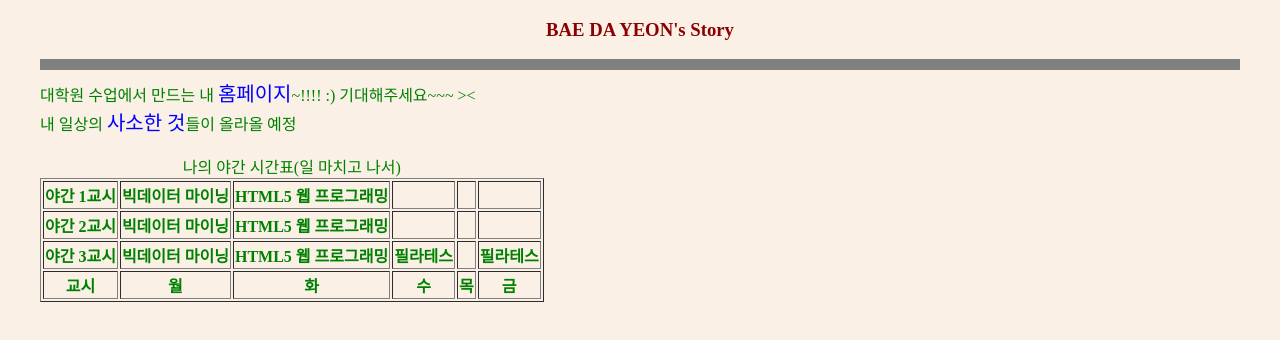
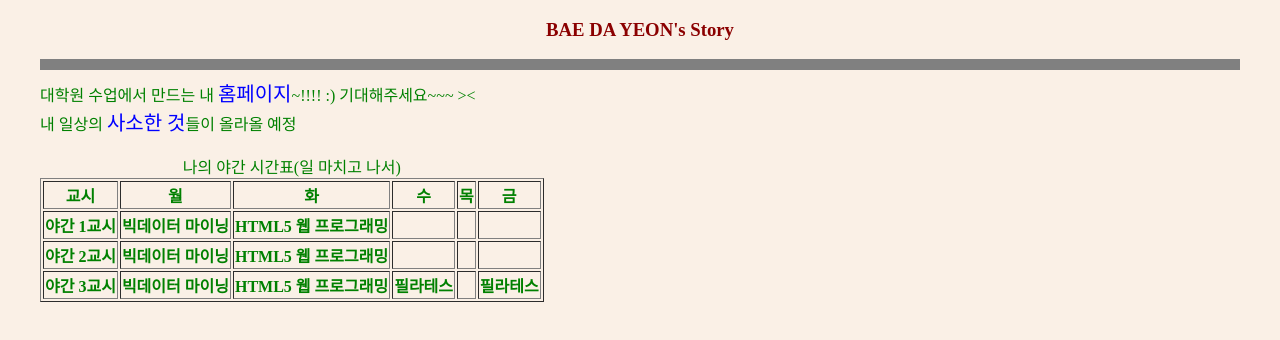
Before and after one commit to likeus109/likeus109.github.io, a plain HTML site: page index.html in a window 1280 px wide. Drawn offline with Linux system fonts and the light colour scheme.

Commit message:
Update index.html

```diff
--- a/index.html
+++ b/index.html
@@ -19,7 +19,6 @@
     <table border="1">
   <mark><caption>나의 야간 시간표(일 마치고 나서)</caption></mark>
       <thead>
-        <tfoot>
           <tr><th>교시</th><th>월</th><th>화</th><th>수</th><th>목</th><th>금</th></tr>
        </thead>
        <tbody>
@@ -27,5 +26,6 @@
          <tr><th>야간 2교시</th><th>빅데이터 마이닝</th><th>HTML5 웹 프로그래밍</th><th></th><th></th><th></th></tr>
          <tr><th>야간 3교시</th><th>빅데이터 마이닝</th><th>HTML5 웹 프로그래밍</th><th>필라테스</th><th></th><th>필라테스</th></tr>
        </tbody>
+    </table>
   </body>
 </html>
```
